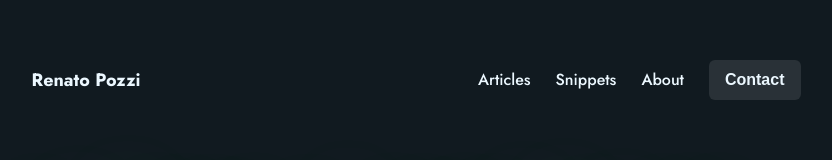
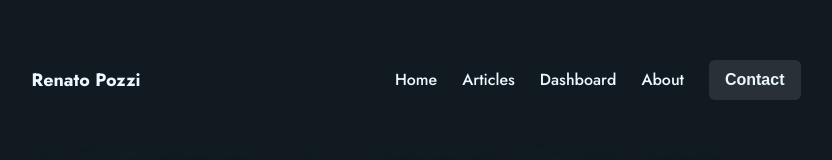
Before and after one commit to itsrennyman/renatopozzi.me, a Next.js app: page / in a window 1280 px wide. Shown: the top 160 px of the page, without its empty margins (224-1056 px from the left). Built offline with nearby package versions, Linux system fonts and the light colour scheme.

Commit message:
feat: added links to navbar

```diff
--- a/components/Navbar/index.js
+++ b/components/Navbar/index.js
@@ -1,6 +1,7 @@
 import { styled } from "../../stitches.config";
 import { Button } from "../UI/Button";
 import { Flex } from "../UI/Flex";
+import NextLink from "next/link";
 
 const Logo = styled("h1", {
   fontSize: "1.125rem",
@@ -31,9 +32,18 @@ export const Navbar = () => {
         gap="5"
         css={{ listStyle: "none" }}
       >
-        <Item>Articles</Item>
-        <Item>Snippets</Item>
-        <Item>About</Item>
+        <Item>
+          <NextLink href="/">Home</NextLink>
+        </Item>
+        <Item>
+          <NextLink href="/articles">Articles</NextLink>
+        </Item>
+        <Item>
+          <NextLink href="/dashboard">Dashboard</NextLink>
+        </Item>
+        <Item>
+          <NextLink href="/about">About</NextLink>
+        </Item>
         <Button color="secondary">Contact</Button>
       </Flex>
     </Flex>
```
